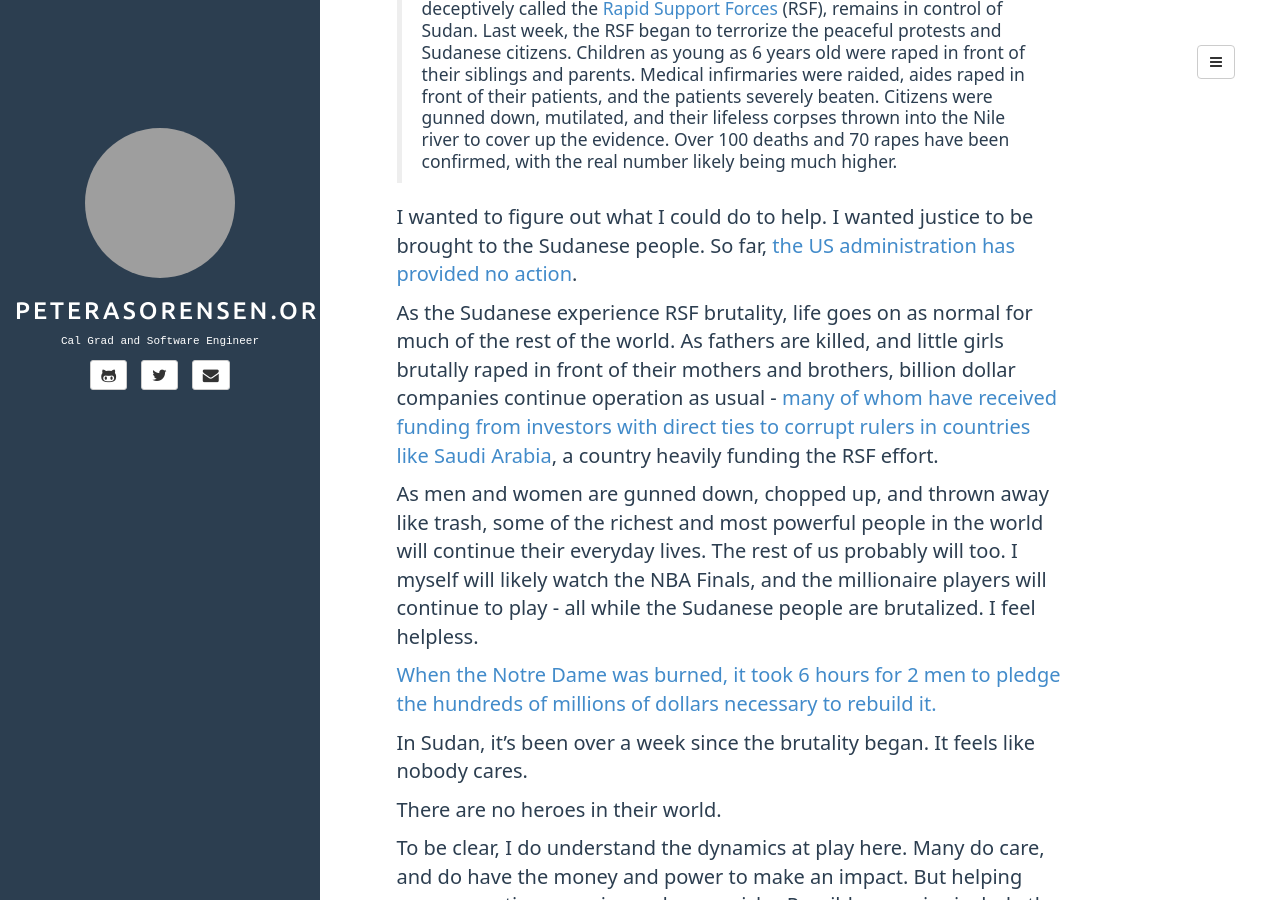
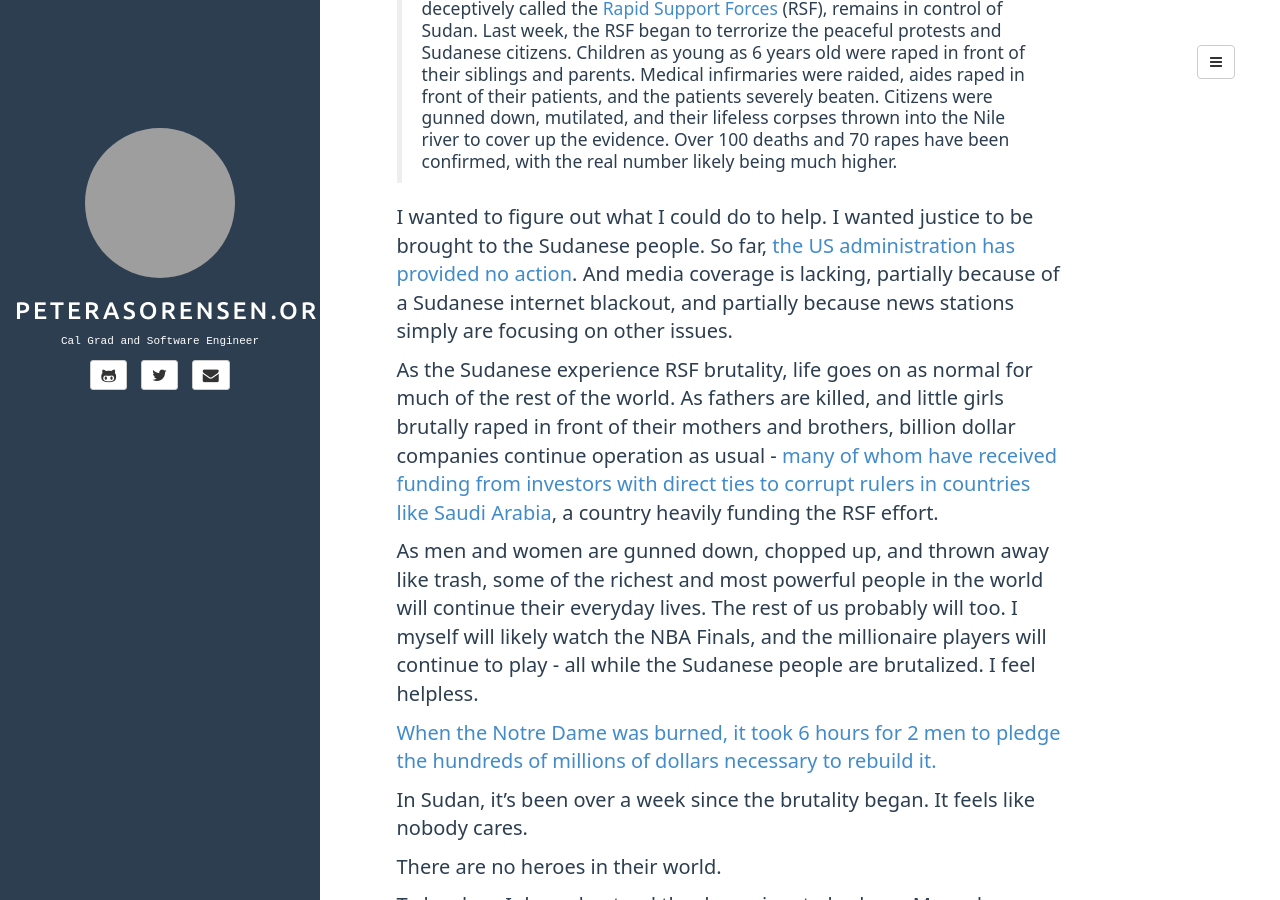
Before and after one commit to peterasorensen/blog, a Jekyll site: the page built from _posts/2019-06-13-there-are-no-heroes.md, in a window 1280 px wide and 900 px high, scrolled down 470 px. Built offline with Jekyll 4.4.1, drawn with Linux system fonts in a browser that asks for light colours; comment, search, counter and statistics services are not loaded; grey boxes are pictures that could not be loaded.

Commit message:
update article

```diff
--- a/_posts/2019-06-13-there-are-no-heroes.md
+++ b/_posts/2019-06-13-there-are-no-heroes.md
@@ -15,7 +15,7 @@
 
 > Dictator Omar Al-Bashir was overthrown two months ago. Pro-democracy activists peacefully protested for a civilian government and transition to democracy. But despite Bashir being ousted, a violent paramilitary group, deceptively called the [Rapid Support Forces](https://www.google.com/search?ei=E_YCXY_SK6Gt0gK6gKyABA&q=rapid+support+forces&oq=rapid+support+forces&gs_l=psy-ab.3..35i39j0i324j0l2.6193.6193..6440...0.0..0.240.240.2-1......0....1..gws-wiz.......0i71.TCoNs9xzFYk) (RSF), remains in control of Sudan. Last week, the RSF began to terrorize the peaceful protests and Sudanese citizens. Children as young as 6 years old were raped in front of their siblings and parents. Medical infirmaries were raided, aides raped in front of their patients, and the patients severely beaten. Citizens were gunned down, mutilated, and their lifeless corpses thrown into the Nile river to cover up the evidence. Over 100 deaths and 70 rapes have been confirmed, with the real number likely being much higher.
 
-I wanted to figure out what I could do to help. I wanted justice to be brought to the Sudanese people. So far, [the US administration has provided no action](https://foreignpolicy.com/2019/06/10/accused-of-indifference-trump-team-set-to-appoint-sudan-advisor-khartoum-violence-protests-east-africa-diplomacy-state-department/).
+I wanted to figure out what I could do to help. I wanted justice to be brought to the Sudanese people. So far, [the US administration has provided no action](https://foreignpolicy.com/2019/06/10/accused-of-indifference-trump-team-set-to-appoint-sudan-advisor-khartoum-violence-protests-east-africa-diplomacy-state-department/). And media coverage is lacking, partially because of a Sudanese internet blackout, and partially because news stations simply are focusing on other issues.
 
 As the Sudanese experience RSF brutality, life goes on as normal for much of the rest of the world. As fathers are killed, and little girls brutally raped in front of their mothers and brothers, billion dollar companies continue operation as usual - [many of whom have received funding from investors with direct ties to corrupt rulers in countries like Saudi
 Arabia](https://www.vox.com/recode/2019/5/1/18511540/silicon-valley-foreign-money-china-saudi-arabia-cfius-firrma-geopolitics-venture-capital), a country heavily funding the RSF effort.
```
